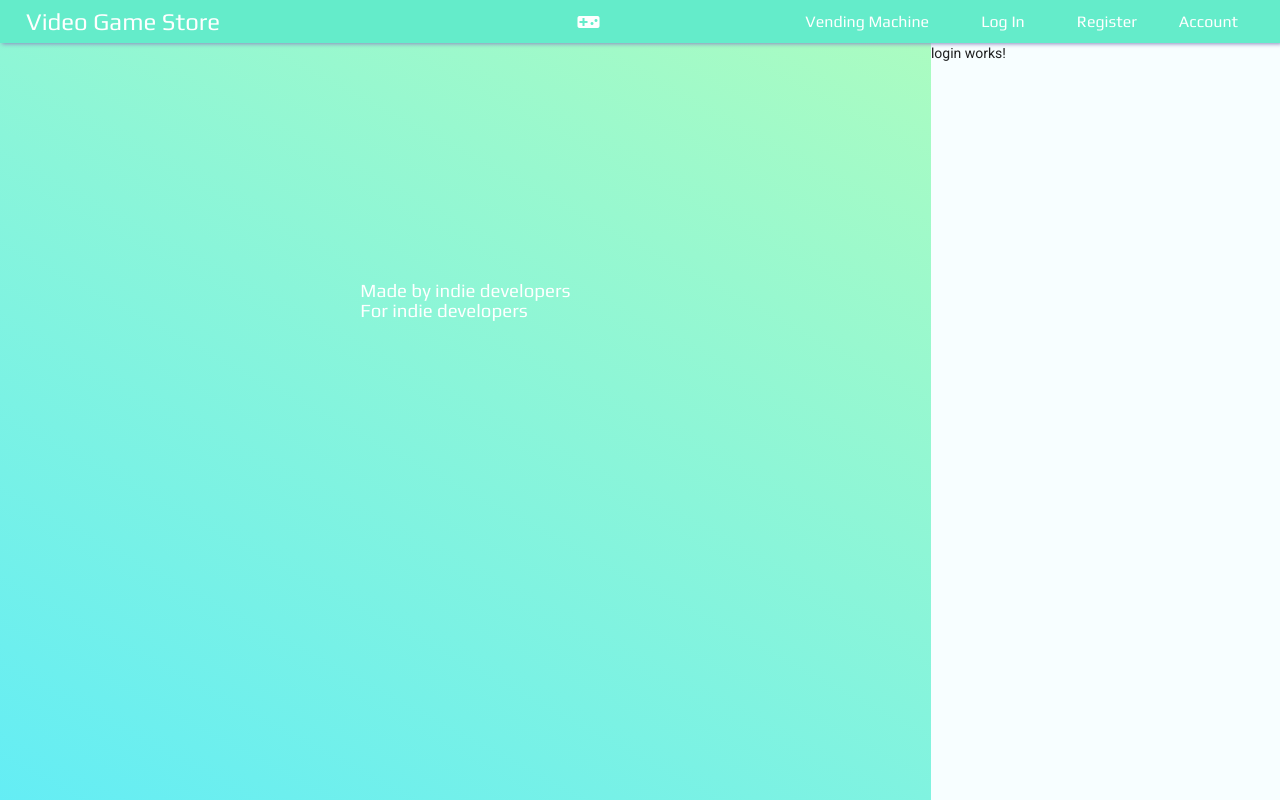
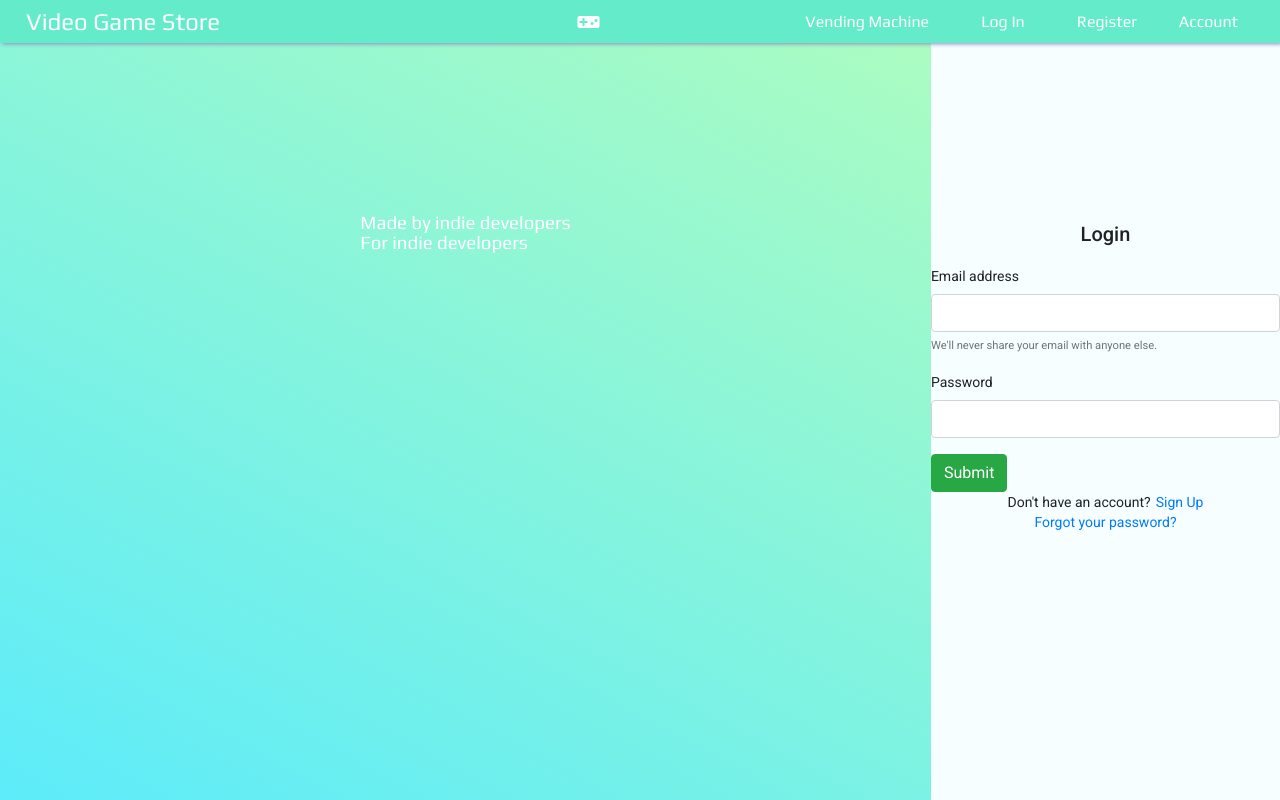
Before and after one commit to jordythen/VideoGameStore-FrontEnd, an Angular app in the folder VideoGameStore/: page / in a window 1280 px wide. Built offline with nearby package versions, Linux system fonts and the light colour scheme.

Commit message:
Add: Bootstrap link to index.html
Add: Login form

```diff
--- a/VideoGameStore/angular.json
+++ b/VideoGameStore/angular.json
@@ -24,6 +24,7 @@
               "src/assets"
             ],
             "styles": [
+              "node_modules/bootstrap/dist/css/bootstrap.min.css",
               "src/custom-theme.scss",
               "src/styles.css"
             ],
--- a/VideoGameStore/package.json
+++ b/VideoGameStore/package.json
@@ -17,10 +17,13 @@
     "@angular/compiler": "~9.1.7",
     "@angular/core": "~9.1.7",
     "@angular/forms": "~9.1.7",
+    "@angular/localize": "~9.1.7",
     "@angular/material": "^9.2.4",
     "@angular/platform-browser": "~9.1.7",
     "@angular/platform-browser-dynamic": "~9.1.7",
     "@angular/router": "~9.1.7",
+    "@ng-bootstrap/ng-bootstrap": "^6.2.0",
+    "bootstrap": "^4.4.0",
     "rxjs": "~6.5.4",
     "tslib": "^1.10.0",
     "zone.js": "~0.10.2"
--- a/VideoGameStore/src/app/app.module.ts
+++ b/VideoGameStore/src/app/app.module.ts
@@ -17,6 +17,7 @@ import { LayoutModule } from '@angular/cdk/layout';
 import { BrowserAnimationsModule } from '@angular/platform-browser/animations';
 import { LoginComponent } from './login/login.component';
 import { RegisterComponent } from './register/register.component';
+import { NgbModule } from '@ng-bootstrap/ng-bootstrap';
 
 @NgModule({
   declarations: [
@@ -39,6 +40,7 @@ import { RegisterComponent } from './register/register.component';
     MatIconModule,
     MatListModule,
     MatMenuModule,
+    NgbModule,
   ],
   providers: [],
   bootstrap: [AppComponent]
--- a/VideoGameStore/src/app/home/home.component.css
+++ b/VideoGameStore/src/app/home/home.component.css
@@ -7,7 +7,7 @@
     display: grid;
     justify-content: center;
     align-content: center;
-    min-height: 936px;
+    height: 100vh;
     background: rgb(93, 238, 255);
     background: linear-gradient(28deg, rgba(90, 235, 252, 1) 0%, rgba(171, 252, 193, 1) 100%);
 }
--- a/VideoGameStore/src/app/login/login.component.css
+++ b/VideoGameStore/src/app/login/login.component.css
@@ -0,0 +1,18 @@
+.login-container {
+  /* height: 100vh; */
+  margin-top: 50%;
+}
+
+.login-title{
+  text-align: center;
+}
+
+.register-link {
+  margin-left: 5px;
+}
+
+#this
+
+form {
+  margin: 40px;
+}
--- a/VideoGameStore/src/app/login/login.component.html
+++ b/VideoGameStore/src/app/login/login.component.html
@@ -1 +1,21 @@
-<p>login works!</p>
+<div class="login-container">
+  <h2 class="login-title">Login</h2>
+  <form>
+    <div class="form-group">
+      <label for="exampleInputEmail1">Email address</label>
+      <input type="email" class="form-control" id="exampleInputEmail1" aria-describedby="emailHelp">
+      <small id="emailHelp" class="form-text text-muted">We'll never share your email with anyone else.</small>
+    </div>
+    <div class="form-group">
+      <label for="exampleInputPassword1">Password</label>
+      <input type="password" class="form-control" id="exampleInputPassword1">
+    </div>
+    <button type="submit" class="btn btn-success">Submit</button>
+  </form>
+  <div class="d-flex justify-content-center links">
+      Don't have an account?<a [routerLink]="['/register']" routerLinkActive="router-link-active"><span class="register-link">Sign Up</span></a>
+    </div>
+    <div class="d-flex justify-content-center">
+      <a href="#">Forgot your password?</a>
+  </div>
+</div>
--- a/VideoGameStore/src/index.html
+++ b/VideoGameStore/src/index.html
@@ -6,10 +6,14 @@
   <base href="/">
   <meta name="viewport" content="width=device-width, initial-scale=1">
   <link rel="icon" type="image/x-icon" href="favicon.ico">
+  <link rel="stylesheet" href="https://stackpath.bootstrapcdn.com/bootstrap/4.5.0/css/bootstrap.min.css" integrity="sha384-9aIt2nRpC12Uk9gS9baDl411NQApFmC26EwAOH8WgZl5MYYxFfc+NcPb1dKGj7Sk" crossorigin="anonymous">
   <link href="https://fonts.googleapis.com/css?family=Roboto:300,400,500&display=swap" rel="stylesheet">
   <link href="https://fonts.googleapis.com/icon?family=Material+Icons" rel="stylesheet">
 </head>
 <body class="mat-typography">
+  <script src="https://code.jquery.com/jquery-3.5.1.slim.min.js" integrity="sha384-DfXdz2htPH0lsSSs5nCTpuj/zy4C+OGpamoFVy38MVBnE+IbbVYUew+OrCXaRkfj" crossorigin="anonymous"></script>
+  <script src="https://cdn.jsdelivr.net/npm/popper.js@1.16.0/dist/umd/popper.min.js" integrity="sha384-Q6E9RHvbIyZFJoft+2mJbHaEWldlvI9IOYy5n3zV9zzTtmI3UksdQRVvoxMfooAo" crossorigin="anonymous"></script>
+  <script src="https://stackpath.bootstrapcdn.com/bootstrap/4.5.0/js/bootstrap.min.js" integrity="sha384-OgVRvuATP1z7JjHLkuOU7Xw704+h835Lr+6QL9UvYjZE3Ipu6Tp75j7Bh/kR0JKI" crossorigin="anonymous"></script>
   <app-root></app-root>
 </body>
 </html>
--- a/VideoGameStore/src/polyfills.ts
+++ b/VideoGameStore/src/polyfills.ts
@@ -1,3 +1,7 @@
+/***************************************************************************************************
+ * Load `$localize` onto the global scope - used if i18n tags appear in Angular templates.
+ */
+import '@angular/localize/init';
 /**
  * This file includes polyfills needed by Angular and is loaded before the app.
  * You can add your own extra polyfills to this file.
```
Also changed, not shown: 1 other file (tests, documents, lock files or other folders).
